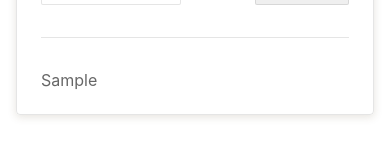
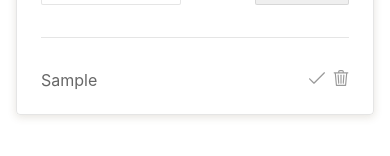
Before and after one commit to carolyndev/to.day, a React (Create React App) app: page / in a window 390 px wide. Both pictures are taken after typing "Sample" into the empty fields and a click on the button 197 px from the left and 162 px from the top of the page. Shown: the part 170-326 px from the top of the page. Built offline with nearby package versions, Linux system fonts and the light colour scheme.

Commit message:
updated mobile styles

```diff
--- a/package.json
+++ b/package.json
@@ -8,6 +8,7 @@
     "@testing-library/react": "^11.2.7",
     "@testing-library/user-event": "^12.8.3",
     "react": "^17.0.2",
+    "react-beautiful-dnd": "^13.1.0",
     "react-dom": "^17.0.2",
     "react-scripts": "4.0.3",
     "web-vitals": "^1.1.2"
--- a/src/components/Form.js
+++ b/src/components/Form.js
@@ -41,7 +41,7 @@ const Form = (props) => {
             className="text"
             placeholder="Add new task"
             onChange={handleInputChange}
-            autoFocus
+            // autoFocus
           />
           <button className="button" type="submit" onClick={handleInputClick}>
             <PlusIcon />
--- a/src/styles/styles.css
+++ b/src/styles/styles.css
@@ -208,6 +208,13 @@ li {
   visibility: visible;
 }
 
+@media screen and (max-width: 480px) {
+  .todo__item .item-button .complete-btn,
+  .todo__item .item-button .trash-btn {
+    visibility: visible;
+  }
+}
+
 .button {
   width: 16px;
   height: 16px;
--- a/src/styles/styles.scss
+++ b/src/styles/styles.scss
@@ -177,6 +177,17 @@ li {
   }
 }
 
+@media screen and (max-width: 480px) {
+  .todo__item {
+    .item-button {
+      .complete-btn,
+      .trash-btn {
+        visibility: visible;
+      }
+    }
+  }
+}
+
 .button {
   width: 16px;
   height: 16px;
```
Also changed, not shown: 2 other files (tests, documents, lock files or other folders).
